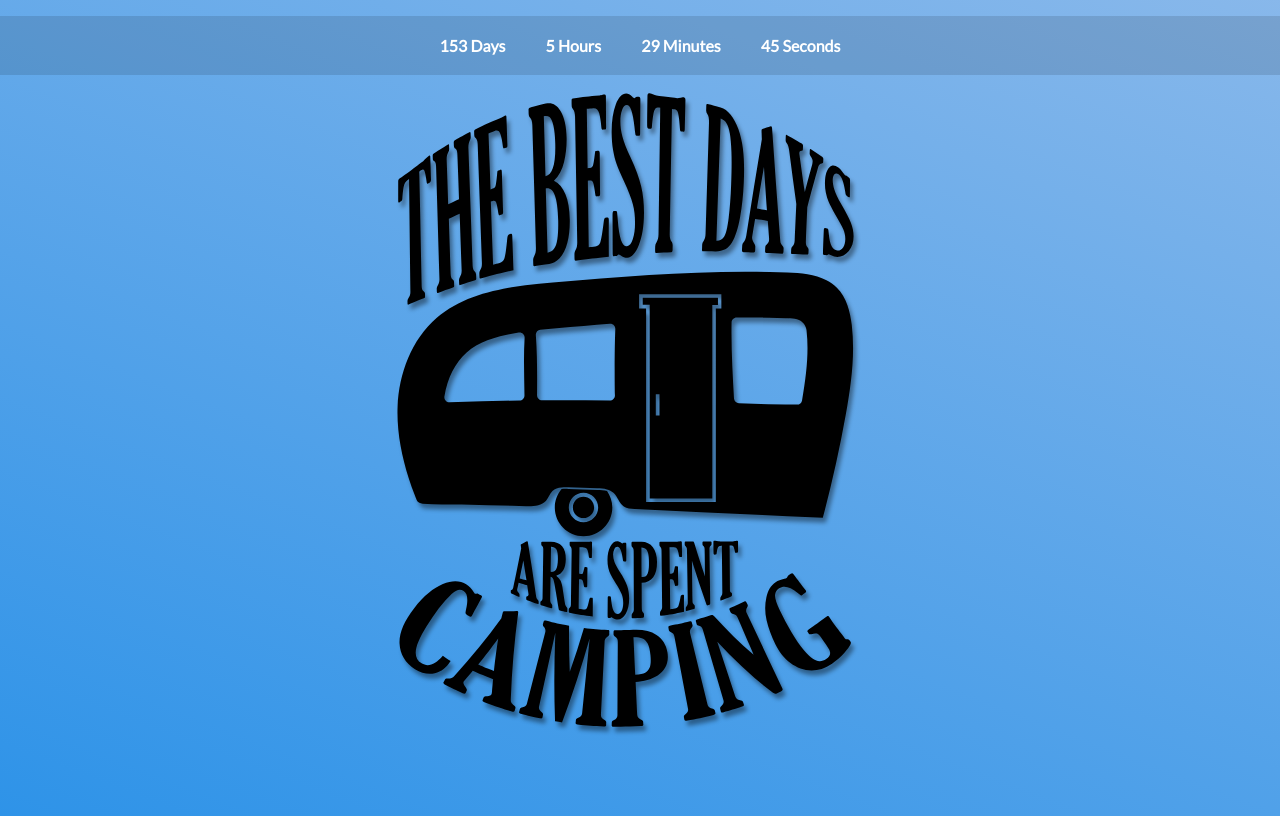
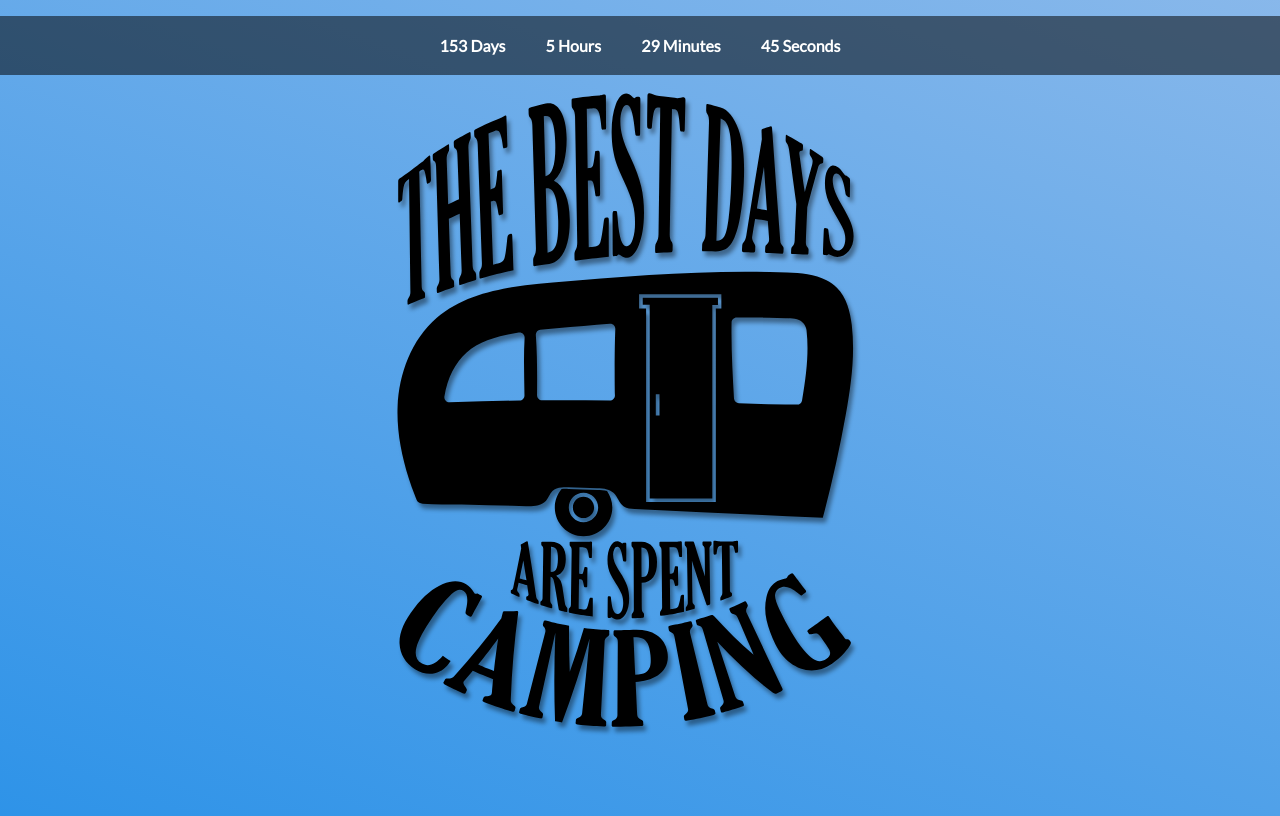
Before and after one commit to Degi100/bollen, a React (Create React App) app: page / in a window 1280 px wide. Built offline with nearby package versions, Linux system fonts and the light colour scheme.

Commit message:
change color

```diff
--- a/src/components/Countdown/countdown.scss
+++ b/src/components/Countdown/countdown.scss
@@ -14,7 +14,7 @@ body {
 .counter {
   display: flex;
   justify-content: center;
-  background-color: rgba(0, 0, 0, 0.123);
+  background-color: rgba(0, 0, 0, 0.527);
 
   span {
     font-weight: bold;
```
